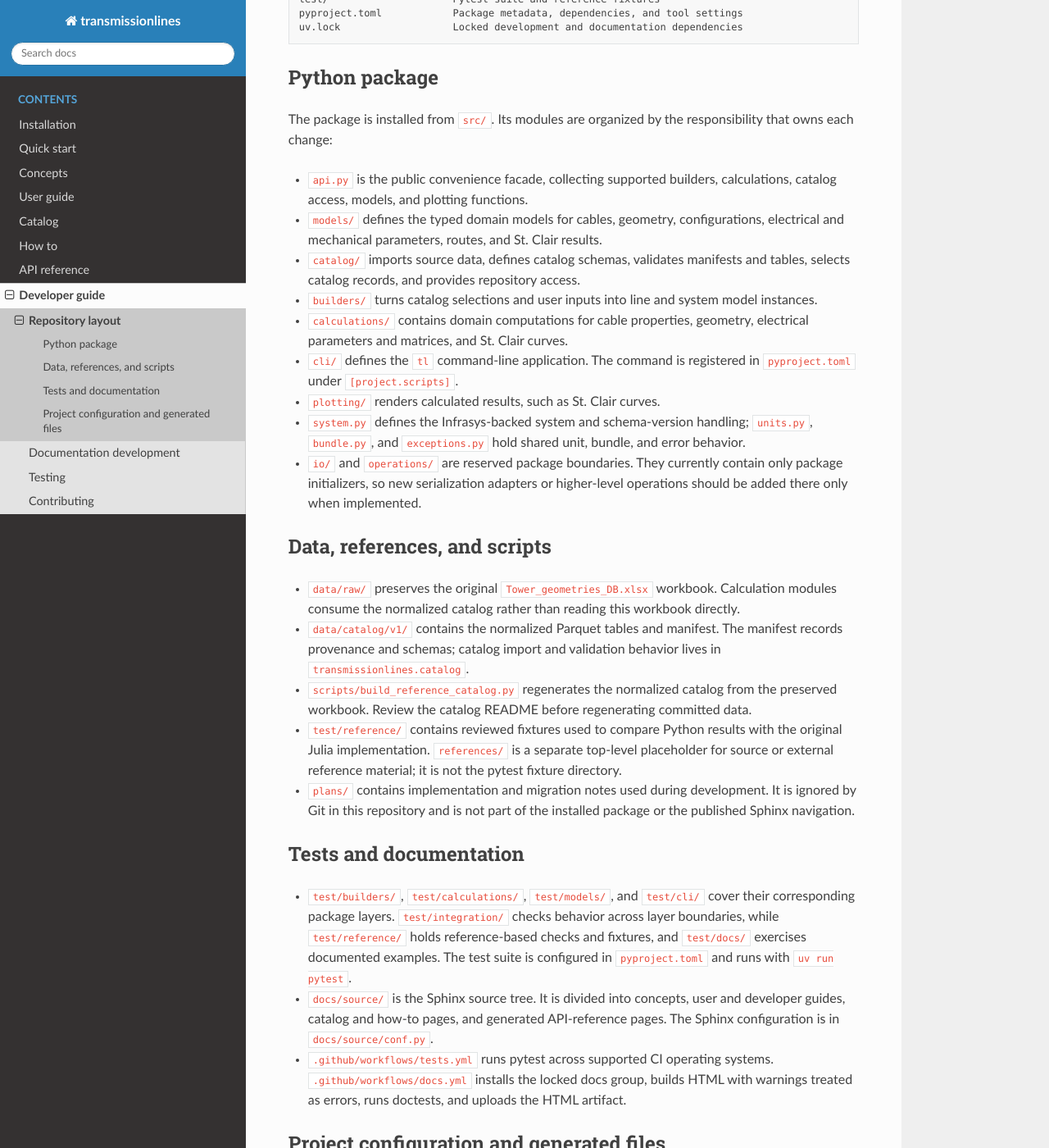
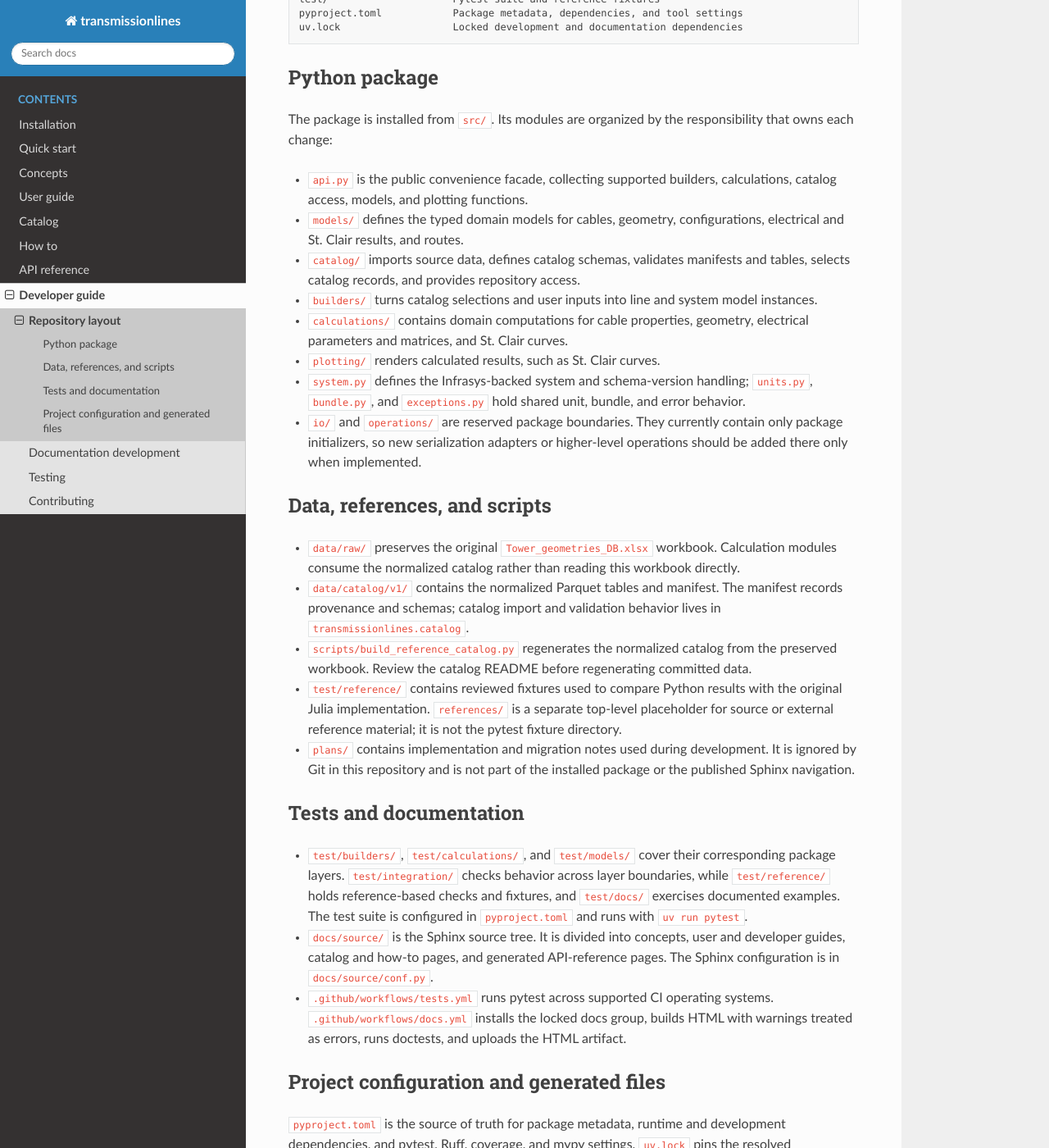
Before and after one commit to SebastianManriqueM/transmissionlines, a Sphinx documentation site: the page built from docs/source/developer-guide/repository-layout.rst, in a window 1280 px wide and 1400 px high, scrolled down 513 px. Shown: the whole window at 82% size. Built offline with Sphinx 7.4.7 and the Read the Docs theme 3.1.0, drawn with Linux system fonts in a browser that asks for light colours; some of the changed text lies outside the part shown.

Commit message:
refactor(cli): remove placeholder command entry point
Remove the no-op tl console script and its CLI package and reference page. Update installation and repository-layout docs to match the supported package surface.

```diff
--- a/docs/source/developer-guide/repository-layout.rst
+++ b/docs/source/developer-guide/repository-layout.rst
@@ -34,16 +34,13 @@ responsibility that owns each change:
 * ``api.py`` is the public convenience facade, collecting supported builders,
   calculations, catalog access, models, and plotting functions.
 * ``models/`` defines the typed domain models for cables, geometry,
-  configurations, electrical and mechanical parameters, routes, and St. Clair
-  results.
+  configurations, electrical and St. Clair results, and routes.
 * ``catalog/`` imports source data, defines catalog schemas, validates
   manifests and tables, selects catalog records, and provides repository access.
 * ``builders/`` turns catalog selections and user inputs into line and system
   model instances.
 * ``calculations/`` contains domain computations for cable properties,
   geometry, electrical parameters and matrices, and St. Clair curves.
-* ``cli/`` defines the ``tl`` command-line application. The command is
-  registered in ``pyproject.toml`` under ``[project.scripts]``.
 * ``plotting/`` renders calculated results, such as St. Clair curves.
 * ``system.py`` defines the Infrasys-backed system and schema-version handling;
   ``units.py``, ``bundle.py``, and ``exceptions.py`` hold shared unit,
@@ -75,9 +72,9 @@ Data, references, and scripts
 Tests and documentation
 -----------------------
 
-* ``test/builders/``, ``test/calculations/``, ``test/models/``, and
-  ``test/cli/`` cover their corresponding package layers. ``test/integration/``
-  checks behavior across layer boundaries, while ``test/reference/`` holds
+* ``test/builders/``, ``test/calculations/``, and ``test/models/`` cover their
+  corresponding package layers. ``test/integration/`` checks behavior across
+  layer boundaries, while ``test/reference/`` holds
   reference-based checks and fixtures, and ``test/docs/`` exercises documented
   examples. The test suite is configured in ``pyproject.toml`` and runs with
   ``uv run pytest``.
@@ -93,8 +90,8 @@ Project configuration and generated files
 ------------------------------------------
 
 ``pyproject.toml`` is the source of truth for package metadata, runtime and
-development dependencies, the ``tl`` entry point, and pytest, Ruff, coverage,
-and mypy settings. ``uv.lock`` pins the resolved dependency set used by local
+development dependencies, and pytest, Ruff, coverage, and mypy settings.
+``uv.lock`` pins the resolved dependency set used by local
 development and CI.
 
 Sphinx output is written to ``docs/build/`` and is ignored by Git. Pytest and
--- a/docs/source/reference/index.rst
+++ b/docs/source/reference/index.rst
@@ -10,5 +10,4 @@ API reference
    builders
    catalog
    plotting
-   cli
    exceptions
--- a/pyproject.toml
+++ b/pyproject.toml
@@ -17,9 +17,6 @@ dependencies = [
   "openpyxl>=3.1",
   "matplotlib>=3.8",
 ]
-
-[project.scripts]
-tl = "transmissionlines.cli.app:app"
 
 [project.optional-dependencies]
 test = [
```
Also changed, not shown: docs/source/installation.rst (+1 -6 lines), docs/source/reference/cli.rst (deleted, +0 -9 lines), 2 other files.
